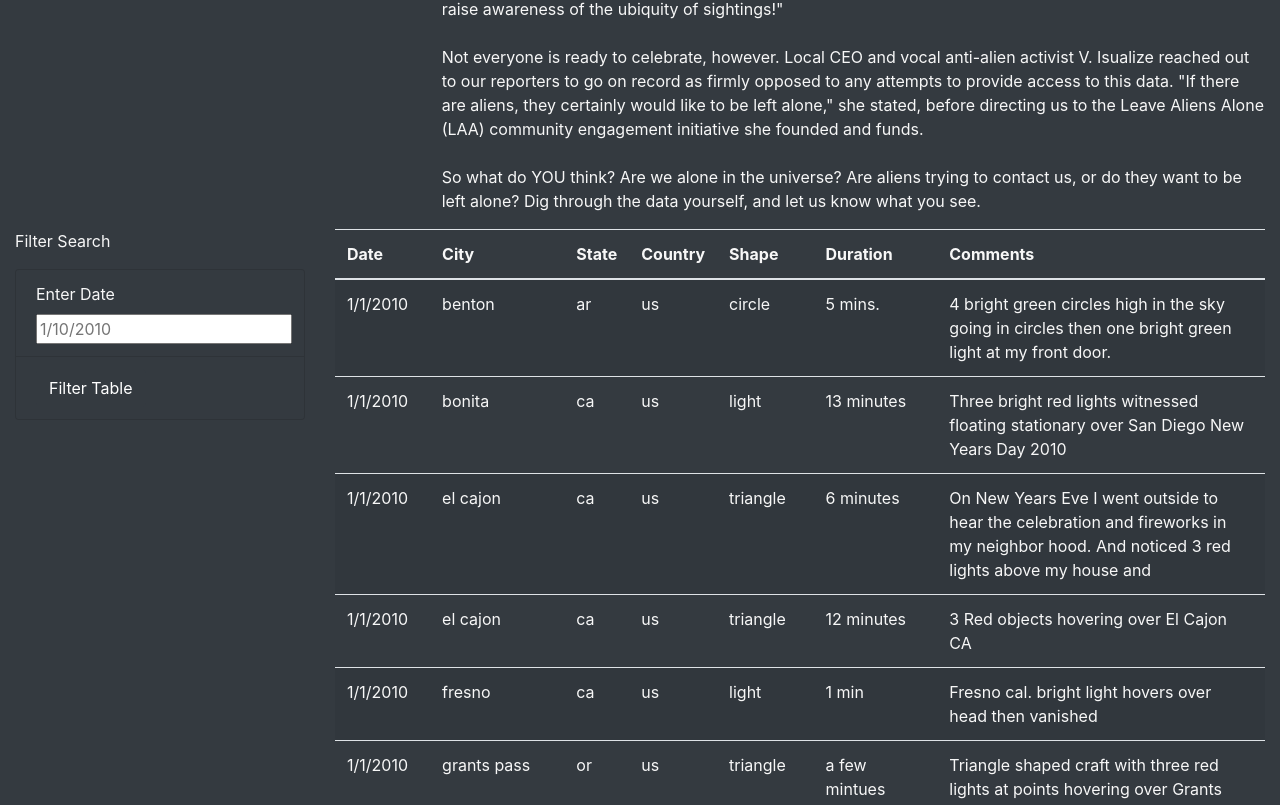
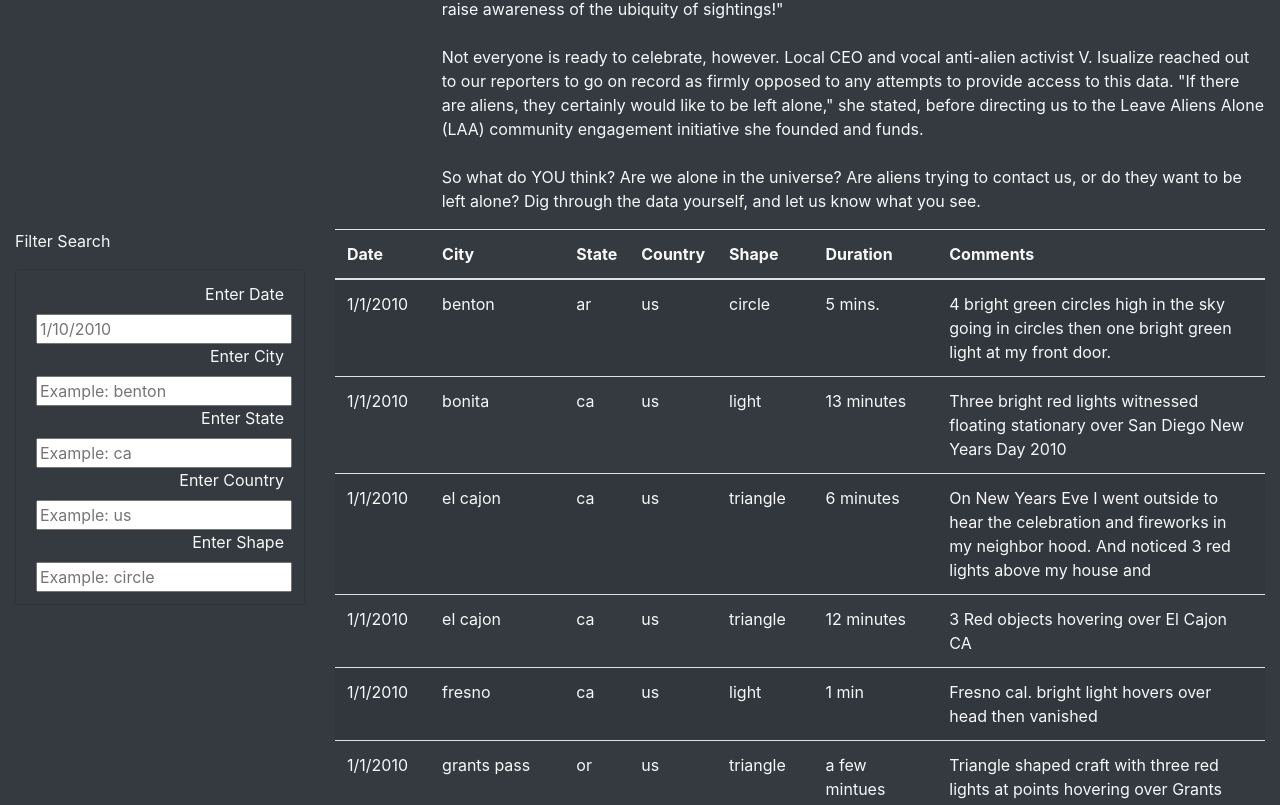
Before and after one commit to Al-Huneidi/UFOs, a plain HTML site: page index.html in a window 1280 px wide. Shown: the part 510-1315 px from the top of the page. Drawn offline with nearby package versions, Linux system fonts and the light colour scheme.

Commit message:
Added index.html for challenge

```diff
--- a/index.html
+++ b/index.html
@@ -45,16 +45,26 @@
           <div class="col-md-3">
             <form class="bg-dark">
               <p>Filter Search</p>
-              <ul class="list-group bg-dark">
+              <ul class="list-group bg-dark" align="right">
                 <li class="list-group-item bg-dark">
                   <label for="datetime">Enter Date</label>
                   <input type="text" placeholder="1/10/2010" id="datetime" />
+                  <label for="city">Enter City</label>
+                  <input type="text" placeholder="Example: benton" id="city" />
+                  <label for="state">Enter State</label>
+                  <input type="text" placeholder="Example: ca" id="state" />
+                  <label for="country">Enter Country</label>
+                  <input type="text" placeholder="Example: us" id="country" />
+                  <label for="shape">Enter Shape</label>
+                  <input type="text" placeholder="Example: circle" id="shape" />
                 </li>
-                <li class="list-group-item bg-dark">
+
+                <!-- Button omitted for challenge as it is not needed due to listener being set to "on change" not "on click".
+                  <li class="list-group-item bg-dark">
                   <button id="filter-btn" type="button" class="btn btn-dark">
                     Filter Table
                   </button>
-                </li>
+                </li> -->
               </ul>
             </form>
           </div>
```
